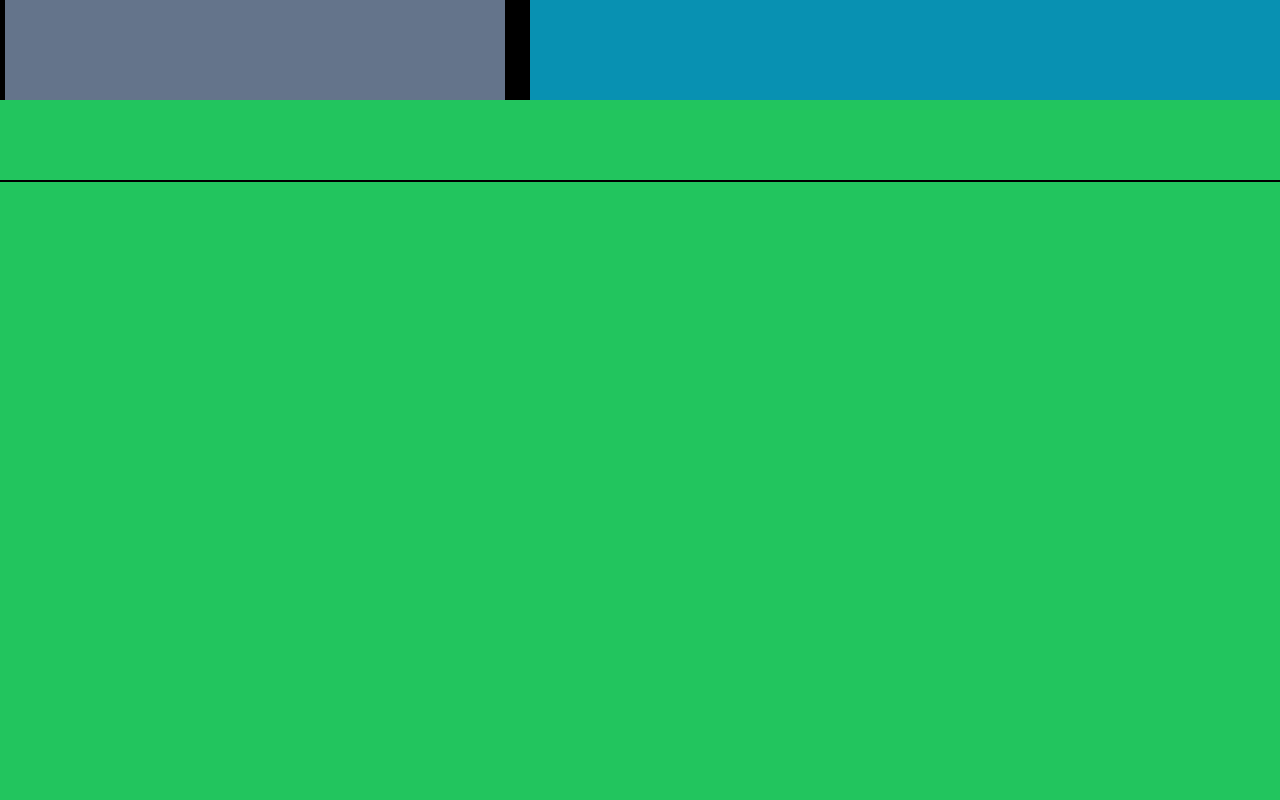
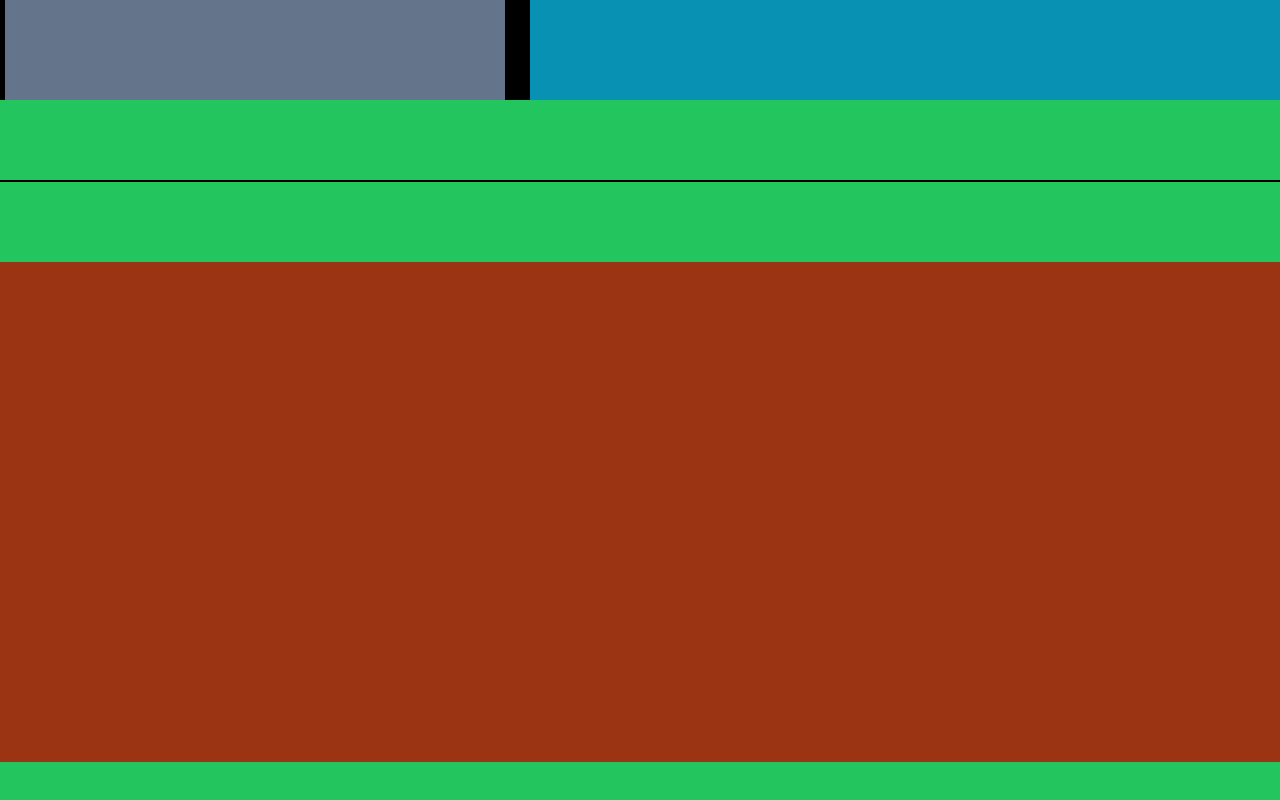
Before and after one commit to Juliangasa/carousel_tailwind_outlined, a plain HTML site: page index.html in a window 1280 px wide. Shown: the part 2176-2976 px from the top of the page. Drawn offline with nearby package versions, Linux system fonts and the light colour scheme.

Commit message:
big-container created

```diff
--- a/index.html
+++ b/index.html
@@ -90,6 +90,7 @@
                 </div>
             </div>
             <hr class="w-full h-px border border-solid border-black mt-20 mb-20">
+            <div class="w-full h-[500px] bg-orange-800"></div>
         </div>
     </section>
 </body>
```
